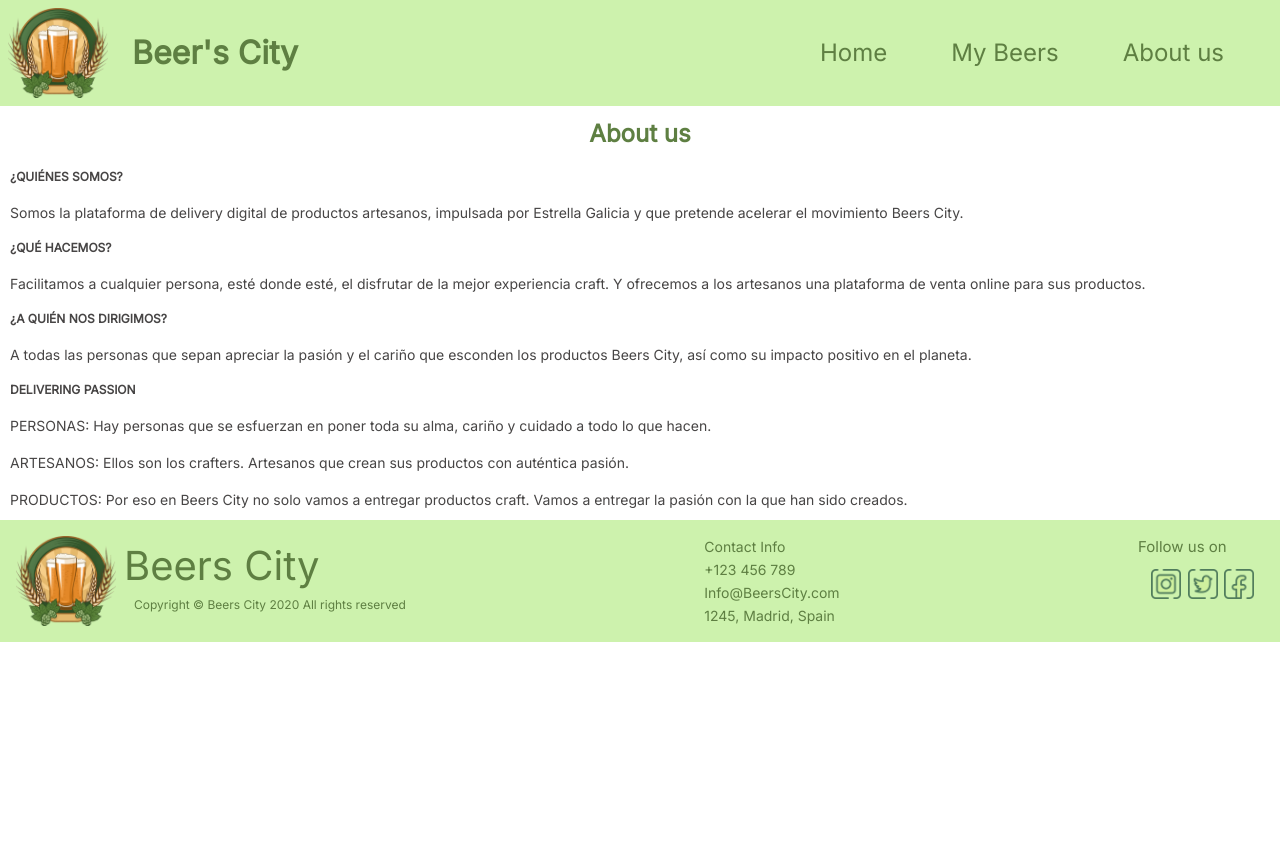
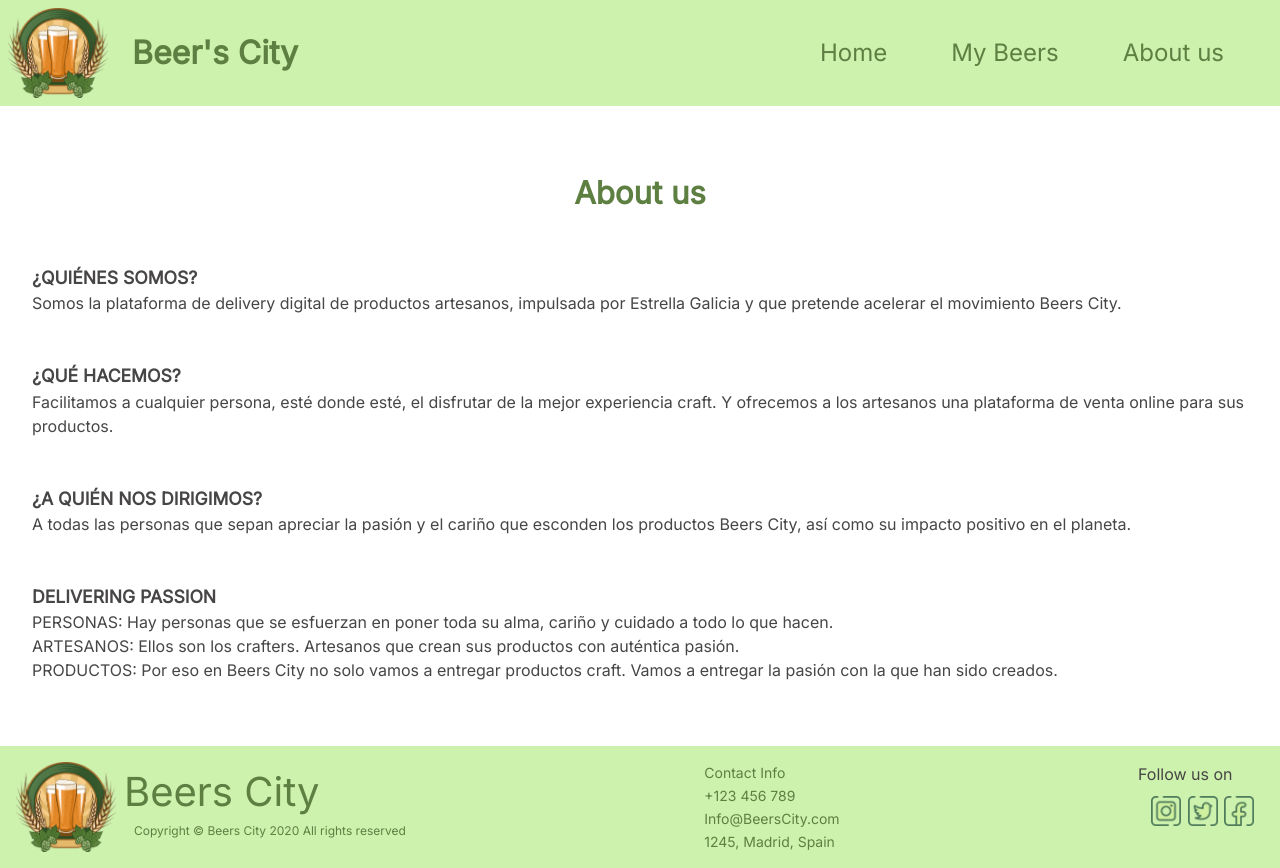
Before and after one commit to isdi-coders-2023/Beer-Coders-202301-mad, a React (Create React App) app: page /about in a window 1280 px wide. Before the commit the page ends 800 px from the top, so only its background shows below. Built offline with nearby package versions, Linux system fonts and the light colour scheme.

Commit message:
💄 Add about page style

```diff
--- a/src/beers/about/page/about.scss
+++ b/src/beers/about/page/about.scss
@@ -1,25 +1,41 @@
-* {
-  box-sizing: border-box;
-}
 .container__about {
-  display: grid;
-  margin: 10px;
-  gap: 1rem;
-}
-.container__about .main__title {
   display: flex;
   flex-direction: column;
-  align-items: center;
-  font-size: 24px;
-  font-style: normal;
+  padding: 3rem 1rem;
+  gap: 2rem;
+}
+
+.main__title {
+  font-size: 1.1rem;
   color: rgba(94, 127, 66, 1);
 }
-.container__about .about__title {
-  font-size: 12px;
+
+h3 {
+  font-size: 0.9rem;
   color: rgba(71, 69, 69, 1);
 }
-.container__about .about__titletext {
-  font-size: 14px;
+
+p {
+  font-size: 0.8rem;
   color: rgba(71, 69, 69, 1);
-  font-weight: 400px;
 }
+
+@media screen and (min-width: 700px) {
+  .container__about {
+    padding: 4rem 2rem;
+    gap: 3rem;
+  }
+
+  .main__title {
+    display: flex;
+    justify-content: center;
+    font-size: 1.3rem;
+  }
+  h3 {
+    font-size: 1.1rem;
+  }
+
+  p {
+    font-size: 1rem;
+  }
+}
--- a/src/beers/about/page/about.tsx
+++ b/src/beers/about/page/about.tsx
@@ -3,42 +3,52 @@ import './about.scss';
 export default function AboutPage(): JSX.Element {
   return (
     <section className="container__about">
-      <h2 className="main__title">About us</h2>
+      <div className="main__title">
+        <h2>About us</h2>
+      </div>
 
+      <div>
         <h3 className="about__title">¿QUIÉNES SOMOS?</h3>
         <p className="about__titletext">
           Somos la plataforma de delivery digital de productos artesanos,
           impulsada por Estrella Galicia y que pretende acelerar el movimiento
           Beers City.
         </p>
+      </div>
 
+      <div>
         <h3 className="about__title">¿QUÉ HACEMOS?</h3>
         <p className="about__titletext">
           Facilitamos a cualquier persona, esté donde esté, el disfrutar de la
           mejor experiencia craft. Y ofrecemos a los artesanos una plataforma de
           venta online para sus productos.
         </p>
+      </div>
 
+      <div>
         <h3 className="about__title">¿A QUIÉN NOS DIRIGIMOS?</h3>
         <p className="about__titletext">
           A todas las personas que sepan apreciar la pasión y el cariño que
           esconden los productos Beers City, así como su impacto positivo en el
           planeta.
         </p>
+      </div>
 
+      <div>
         <h3 className="about__title">DELIVERING PASSION</h3>
         <p className="about__titletext">
-        PERSONAS: Hay personas que se esfuerzan en poner toda su alma, cariño y
-        cuidado a todo lo que hacen.
+          PERSONAS: Hay personas que se esfuerzan en poner toda su alma, cariño
+          y cuidado a todo lo que hacen.
         </p>
         <p className="about__titletext">
-        ARTESANOS: Ellos son los crafters. Artesanos que crean sus productos con
-        auténtica pasión.
+          ARTESANOS: Ellos son los crafters. Artesanos que crean sus productos
+          con auténtica pasión.
         </p>
         <p className="about__titletext">
           PRODUCTOS: Por eso en Beers City no solo vamos a entregar productos
           craft. Vamos a entregar la pasión con la que han sido creados.
         </p>
+      </div>
     </section>
   );
 }
```
Lines whose indentation alone changed are shown as unchanged.
